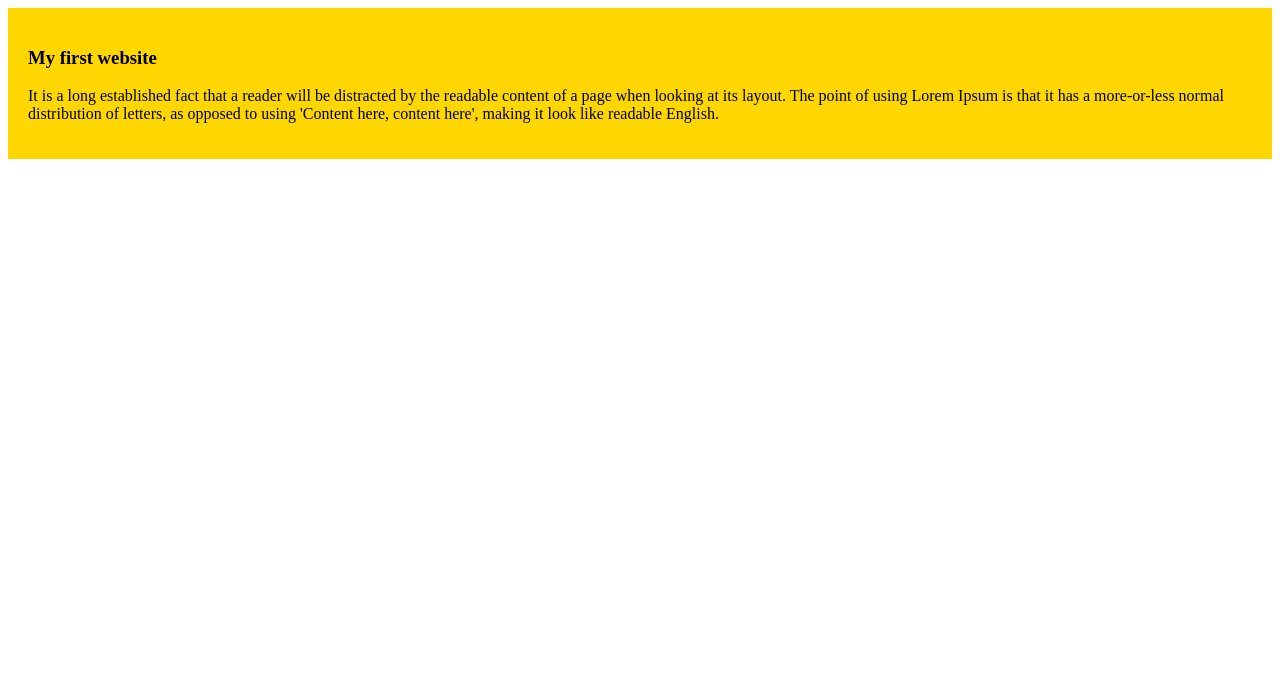
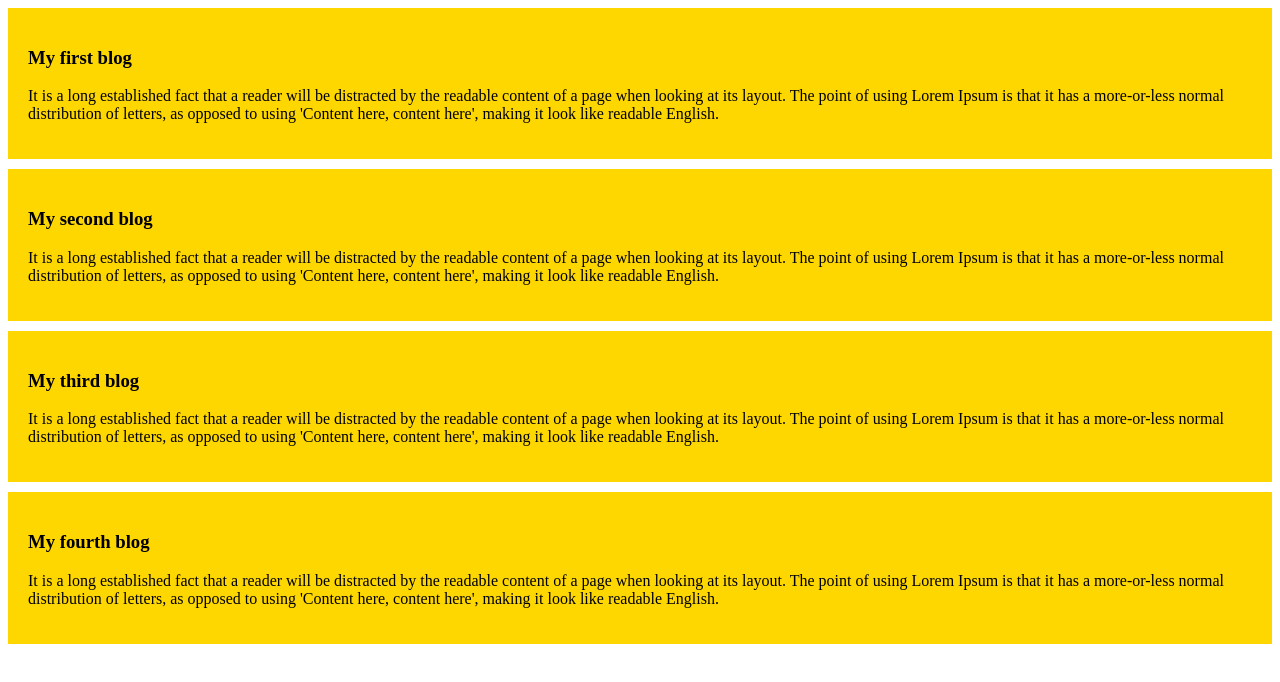
Before and after one commit to pujadasprema23/my-simple-website, a plain HTML site: page index.html in a window 1280 px wide. Drawn offline with Linux system fonts and the light colour scheme.

Commit message:
added the second and the third blog

```diff
--- a/index.html
+++ b/index.html
@@ -8,7 +8,19 @@
 </head>
 <body>
     <div>
-        <h3>My  first website</h3>
+        <h3>My  first blog</h3>
+        <p>It is a long established fact that a reader will be distracted by the readable content of a page when looking at its layout. The point of using Lorem Ipsum is that it has a more-or-less normal distribution of letters, as opposed to using 'Content here, content here', making it look like readable English.</p>
+    </div>
+    <div>
+        <h3>My second blog</h3>
+        <p>It is a long established fact that a reader will be distracted by the readable content of a page when looking at its layout. The point of using Lorem Ipsum is that it has a more-or-less normal distribution of letters, as opposed to using 'Content here, content here', making it look like readable English.</p>
+    </div>
+    <div>
+        <h3>My third blog</h3>
+        <p>It is a long established fact that a reader will be distracted by the readable content of a page when looking at its layout. The point of using Lorem Ipsum is that it has a more-or-less normal distribution of letters, as opposed to using 'Content here, content here', making it look like readable English.</p>
+    </div>
+    <div>
+        <h3>My fourth blog</h3>
         <p>It is a long established fact that a reader will be distracted by the readable content of a page when looking at its layout. The point of using Lorem Ipsum is that it has a more-or-less normal distribution of letters, as opposed to using 'Content here, content here', making it look like readable English.</p>
     </div>
 
--- a/styles/blogs.css
+++ b/styles/blogs.css
@@ -1 +1 @@
-div{background-color: gold;padding:20px;}
+div{background-color: gold;padding:20px;margin-bottom: 10px;}
```
